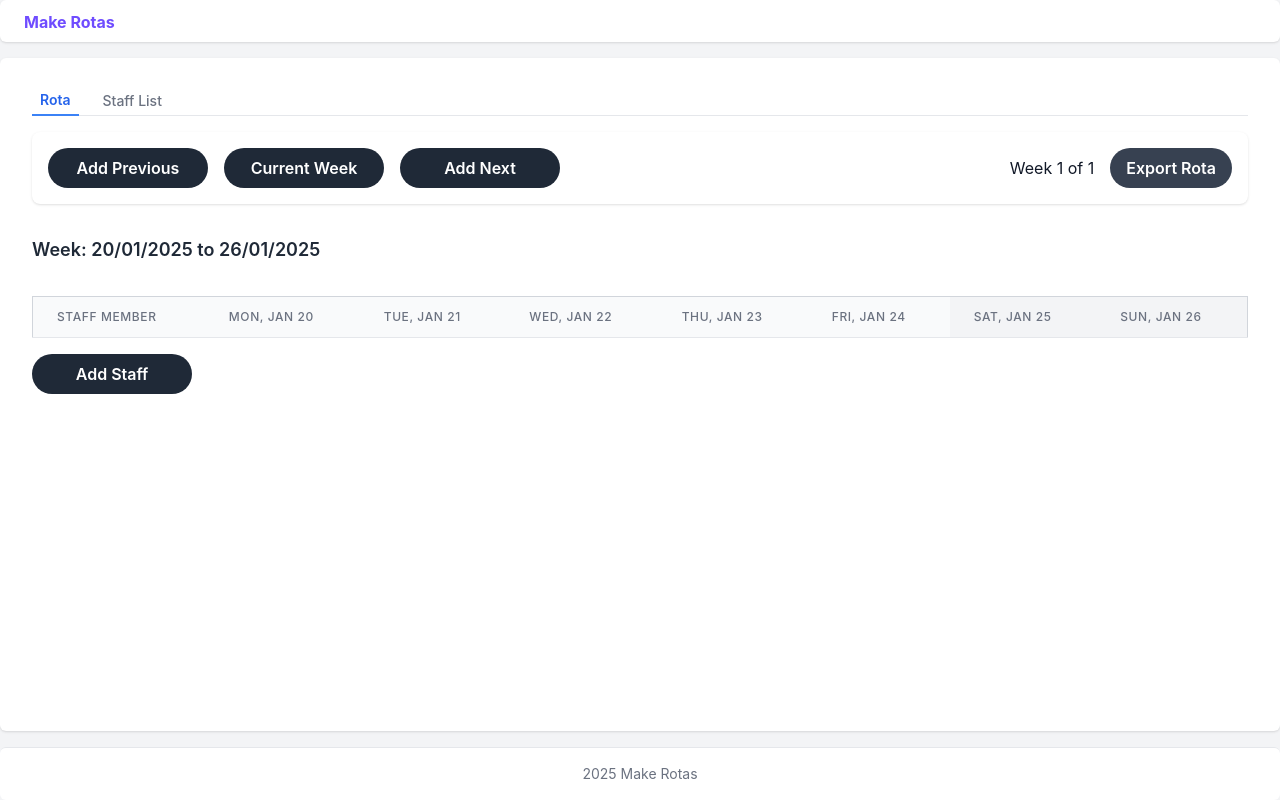
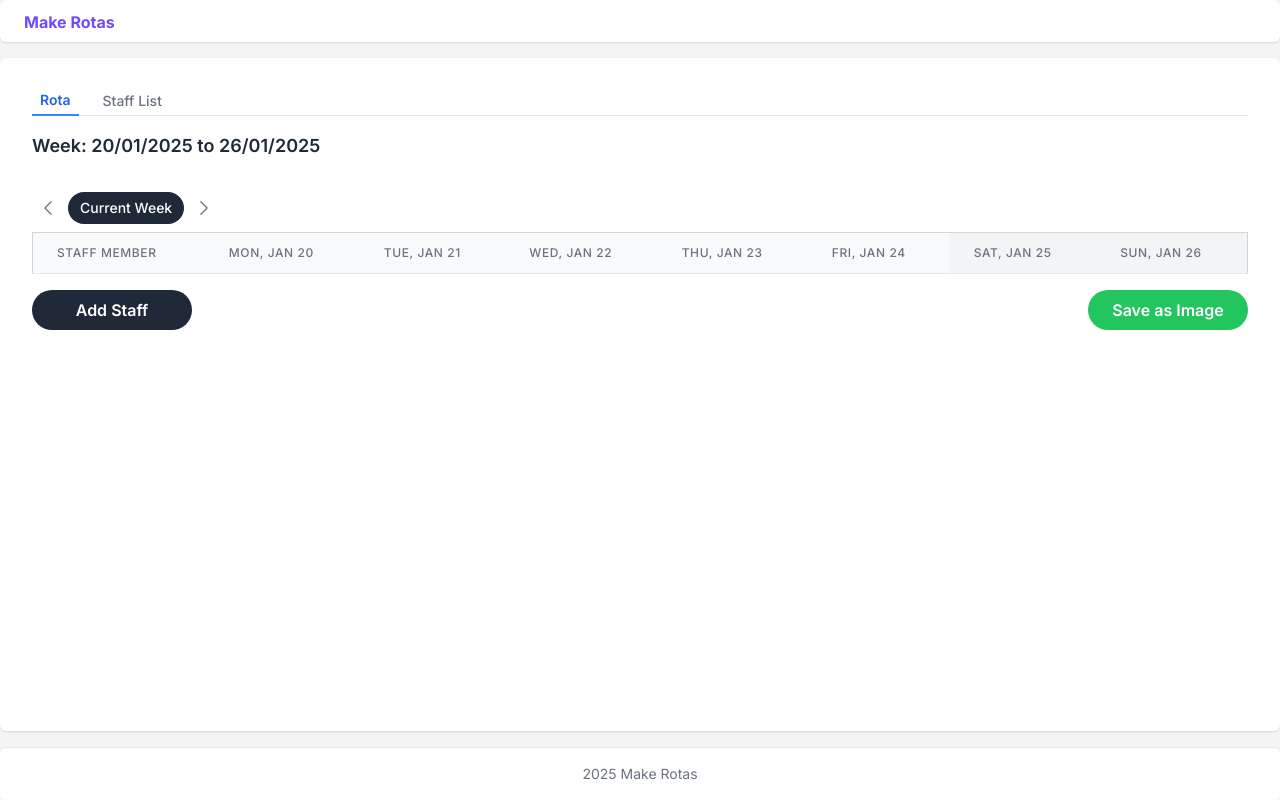
Before and after one commit to sebs-bebs/make-rotas, a Next.js app: page / in a window 1280 px wide. Built offline with nearby package versions, Linux system fonts and the light colour scheme.

Commit message:
better navigation

```diff
--- a/src/app/layout.js
+++ b/src/app/layout.js
@@ -3,6 +3,12 @@ import { Inter } from 'next/font/google';
 import './globals.css';
 import { Toaster } from 'react-hot-toast';
 import React from 'react';
+
+const inter = Inter({
+  subsets: ['latin'],
+  weight: ['400', '500', '600', '700'],
+  display: 'swap',
+});
 
 export const metadata = {
   title: 'Make Rotas',
@@ -12,7 +18,7 @@ export const metadata = {
 export default function RootLayout({ children }) {
   return (
     <html lang="en">
-      <body className="min-h-screen flex flex-col bg-gray-100">
+      <body className={`${inter.className} min-h-screen flex flex-col bg-gray-100`}>
         <Toaster position="bottom-right" />
         <header className="bg-white shadow px-6 pt-2.5 pb-2 rounded-md mb-4 flex justify-between items-center">
           <h1 className="text-0.5xl font-bold text-primary">Make Rotas</h1>
--- a/src/app/page.js
+++ b/src/app/page.js
@@ -90,6 +90,18 @@ export default function HomePage() {
   useEffect(() => {
     localStorage.setItem('rota-comments', JSON.stringify(comments));
   }, [comments]);
+
+  useEffect(() => {
+    // Create weeks automatically when reaching penultimate position
+    if (currentWeekIndex >= weeks.length - 2) {
+      // Create next week
+      addWeek('next');
+    }
+    if (currentWeekIndex <= 1) {
+      // Create previous week
+      addWeek('previous');
+    }
+  }, [currentWeekIndex, weeks.length]);
 
   const handleAddStaff = (newStaffData) => {
     const staffId = generateUniqueKey();
@@ -484,64 +496,6 @@ export default function HomePage() {
       {/* Rota Tab Content */}
       {activeTab === 'rota' && (
         <div className="flex flex-col gap-4">
-          {/* Week Navigation Controls */}
-          <div className="navigation-controls flex items-center justify-between mb-4 bg-white p-4 rounded-lg shadow">
-            <div className="flex items-center gap-4">
-              {currentWeekIndex === 0 ? (
-                <div className="flex items-center gap-2">
-                  <button
-                    onClick={() => addWeek('previous')}
-                    className="w-[160px] h-10 flex items-center justify-center px-4 bg-gray-800 text-white font-semibold rounded-full hover:bg-gray-700"
-                  >
-                    <span>Add Previous</span>
-                  </button>
-                </div>
-              ) : (
-                <button
-                  onClick={() => setCurrentWeekIndex(prev => Math.max(0, prev - 1))}
-                  className="w-[160px] h-10 flex items-center justify-center px-4 rounded-full bg-gray-800 text-white font-semibold hover:bg-gray-700"
-                >
-                  Previous Week
-                </button>
-              )}
-
-              <button
-                onClick={handleGoToCurrentWeek}
-                className="w-[160px] h-10 flex items-center justify-center px-4 rounded-full bg-gray-800 text-white font-semibold hover:bg-gray-700"
-              >
-                Current Week
-              </button>
-
-              {currentWeekIndex >= weeks.length - 1 ? (
-                <div className="flex items-center gap-2">
-                  <button
-                    onClick={() => addWeek('next')}
-                    className="w-[160px] h-10 flex items-center justify-center px-4 bg-gray-800 text-white font-semibold rounded-full hover:bg-gray-700"
-                  >
-                    <span>Add Next</span>
-                  </button>
-                </div>
-              ) : (
-                <button
-                  onClick={() => setCurrentWeekIndex(prev => prev + 1)}
-                  className="w-[160px] h-10 flex items-center justify-center px-4 rounded-full bg-gray-800 text-white font-semibold hover:bg-gray-700"
-                >
-                  Next Week
-                </button>
-              )}
-            </div>
-
-            <div className="flex items-center gap-4">
-              <span>Week {currentWeekIndex + 1} of {weeks.length}</span>
-              <button
-                onClick={handleExportRota}
-                className="bg-gray-700 hover:bg-gray-800 text-white font-semibold py-2 px-4 rounded-full"
-              >
-                Export Rota
-              </button>
-            </div>
-          </div>
-
           {/* Current Week Info */}
           <div className="text-lg font-semibold text-gray-800">
             Week: {formatDateWithAbbreviatedMonth(new Date(currentWeek.days[0]), 'dd/MM/yyyy')} to{' '}
@@ -550,6 +504,44 @@ export default function HomePage() {
 
           {/* Table section */}
           <div className="mt-4 overflow-x-auto">
+            {/* Week Navigation Controls */}
+            <div className="flex items-center gap-1 mb-2">
+              <button
+                onClick={() => {
+                  if (currentWeekIndex === 0) {
+                    addWeek('previous');
+                  }
+                  setCurrentWeekIndex(prev => Math.max(0, prev - 1));
+                }}
+                className="h-8 flex items-center justify-center p-1.5 bg-transparent text-gray-500 hover:text-gray-600"
+              >
+                <svg xmlns="http://www.w3.org/2000/svg" fill="none" viewBox="0 0 24 24" strokeWidth={1.5} stroke="currentColor" className="size-5">
+                  <path strokeLinecap="round" strokeLinejoin="round" d="M15.75 19.5 8.25 12l7.5-7.5" />
+                </svg>
+              </button>
+
+              <button
+                onClick={handleGoToCurrentWeek}
+                className="h-8 px-3 rounded-full bg-gray-800 text-white text-sm font-medium hover:bg-gray-700"
+              >
+                Current Week
+              </button>
+
+              <button
+                onClick={() => {
+                  if (currentWeekIndex >= weeks.length - 1) {
+                    addWeek('next');
+                  }
+                  setCurrentWeekIndex(prev => prev + 1);
+                }}
+                className="h-8 flex items-center justify-center p-1.5 bg-transparent text-gray-500 hover:text-gray-600"
+              >
+                <svg xmlns="http://www.w3.org/2000/svg" fill="none" viewBox="0 0 24 24" strokeWidth={1.5} stroke="currentColor" className="size-5">
+                  <path strokeLinecap="round" strokeLinejoin="round" d="m8.25 4.5 7.5 7.5-7.5 7.5" />
+                </svg>
+              </button>
+            </div>
+
             <div className="max-h-[70vh] overflow-y-auto">
               <table id="rota-table" className="min-w-full bg-white border border-gray-300">
                 <thead className="bg-gray-50 sticky top-0 z-20">
@@ -627,7 +619,8 @@ export default function HomePage() {
             </div>
 
             {/* Staff Management Buttons */}
-            <div className="mt-4 mb-4 flex gap-4">
+            <div className="mt-4 mb-4 flex justify-between">
+              <div className="flex gap-4">
                 <button
                   onClick={() => setShowBulkAddModal(true)}
                   className="w-[160px] h-10 flex items-center justify-center px-5 bg-gray-800 text-white font-semibold rounded-full hover:bg-gray-700"
@@ -647,11 +640,19 @@ export default function HomePage() {
                 {currentWeek.staff.length > 0 && selectedStaffToRemove.size === 0 && (
                   <button
                     onClick={() => setShowRemoveAllConfirm(true)}
-                  className="w-[160px] h-10 flex items-center justify-center px-5 bg-red-500 text-white font-semibold rounded-full hover:bg-red-600"
+                    className="w-[180px] h-10 flex items-center justify-center px-5 bg-red-500 text-white font-semibold rounded-full hover:bg-red-600"
                   >
                     Remove All Staff
                   </button>
                 )}
+              </div>
+
+              <button
+                onClick={handleExportRota}
+                className="w-[160px] h-10 flex items-center justify-center px-5 bg-green-500 text-white font-semibold rounded-full hover:bg-green-600"
+              >
+                Save as Image
+              </button>
             </div>
 
             {/* Bulk Add Staff Modal */}
@@ -805,17 +806,17 @@ export default function HomePage() {
                             setSelectedStaff(new Set());
                             setStaffSearchTerm('');
                           }}
-                          className="px-4 py-2 text-gray-600 hover:text-gray-800 font-semibold"
+                          className="bg-transparent text-gray-700 hover:text-gray-600 font-regular py-2 px-4 rounded-full text-sm hover:underline"
                         >
                           Cancel
                         </button>
                         <button
                           onClick={handleBulkAddStaff}
                           disabled={selectedStaff.size === 0}
-                          className={`px-6 py-2 rounded-lg text-white ${
+                          className={`text-white px-6 py-2 rounded-full ${
                             selectedStaff.size === 0
                               ? 'bg-gray-400 cursor-not-allowed'
-                              : 'bg-blue-500 hover:bg-blue-600'
+                              : 'bg-gray-600 hover:bg-gray-500'
                           } font-semibold`}
                         >
                           Add Selected Staff ({selectedStaff.size})
@@ -844,7 +845,7 @@ export default function HomePage() {
                     <div className="flex justify-center gap-4">
                       <button
                         onClick={() => setShowRemoveAllConfirm(false)}
-                        className="px-4 py-2 text-gray-600 hover:text-gray-800 font-semibold"
+                        className="bg-transparent text-gray-700 hover:text-gray-600 font-regular py-2 px-4 rounded-full text-sm hover:underline"
                       >
                         Cancel
                       </button>
--- a/src/components/ConfirmationModal.js
+++ b/src/components/ConfirmationModal.js
@@ -13,7 +13,7 @@ export default function ConfirmationModal({ isOpen, onClose, onConfirm, title, m
         <div className="flex justify-end gap-0.5">
           <button
             onClick={onClose}
-            className="bg-gray-700 hover:bg-gray-800 text-white font-semibold py-2 px-4 rounded-full"
+            className="bg-transparent text-gray-700 hover:text-gray-600 font-regular py-2 px-4 rounded-full text-sm hover:underline"
           >
             Cancel
           </button>
--- a/src/components/ShiftSlot.js
+++ b/src/components/ShiftSlot.js
@@ -188,7 +188,7 @@ export default function ShiftSlot({
                                     <button
                                         type="button"
                                         onClick={() => setShowCommentInput(false)}
-                                        className="px-2 py-1 text-sm bg-gray-300 rounded hover:bg-gray-400"
+                                        className="bg-transparent text-gray-700 hover:text-gray-600 font-regular py-2 px-4 rounded-full text-sm hover:underline"
                                     >
                                         Cancel
                                     </button>
--- a/src/components/StaffManagementModal.js
+++ b/src/components/StaffManagementModal.js
@@ -161,7 +161,7 @@ export default function StaffManagementModal({ isOpen, onClose, onAddStaff }) {
           <div className="flex justify-end gap-2 mt-6">
             <button
               onClick={onClose}
-              className="bg-gray-700 hover:bg-gray-800 text-white font-semibold py-2 px-4 rounded-full"
+              className="bg-transparent text-gray-700 hover:text-gray-600 font-regular py-2 px-4 rounded-full text-sm hover:underline"
             >
               Cancel
             </button>
```
Lines whose indentation alone changed are shown as unchanged.
